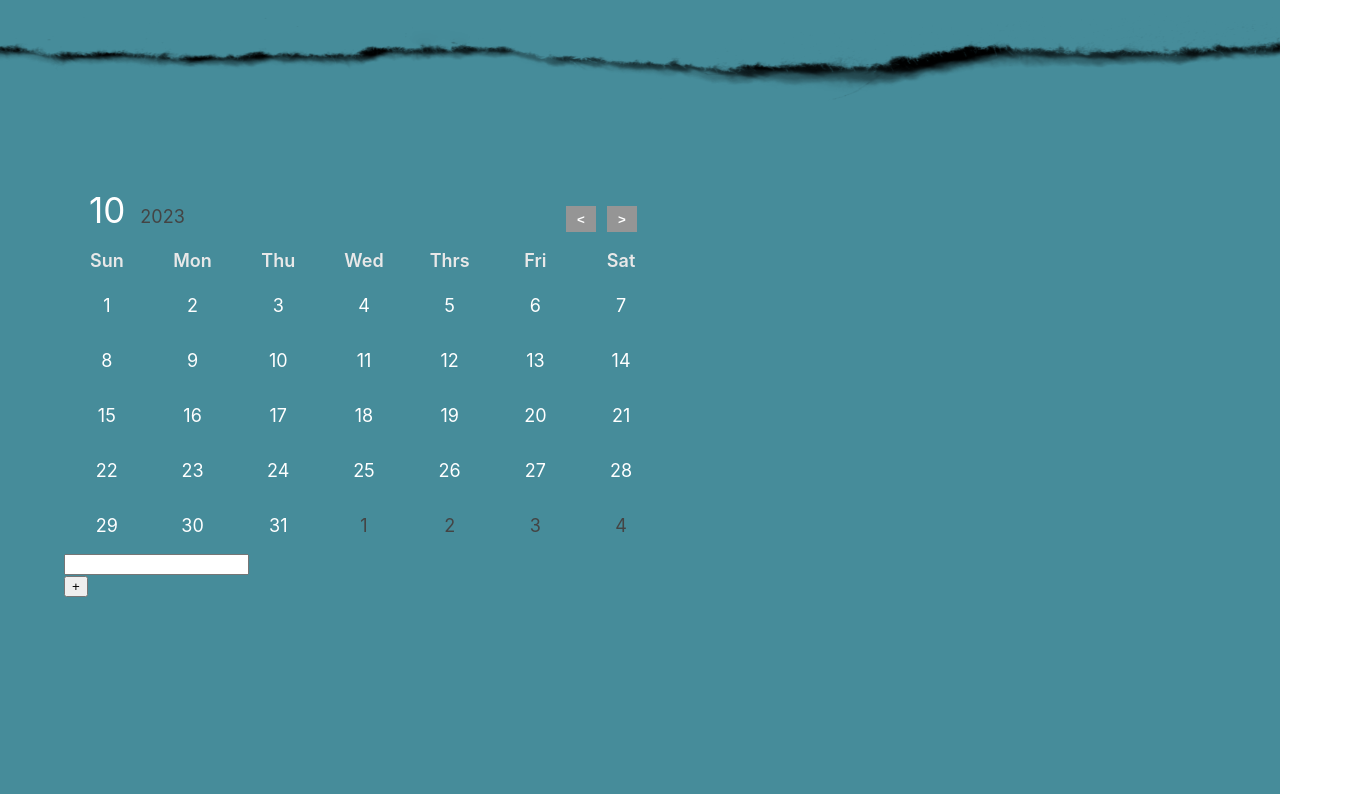
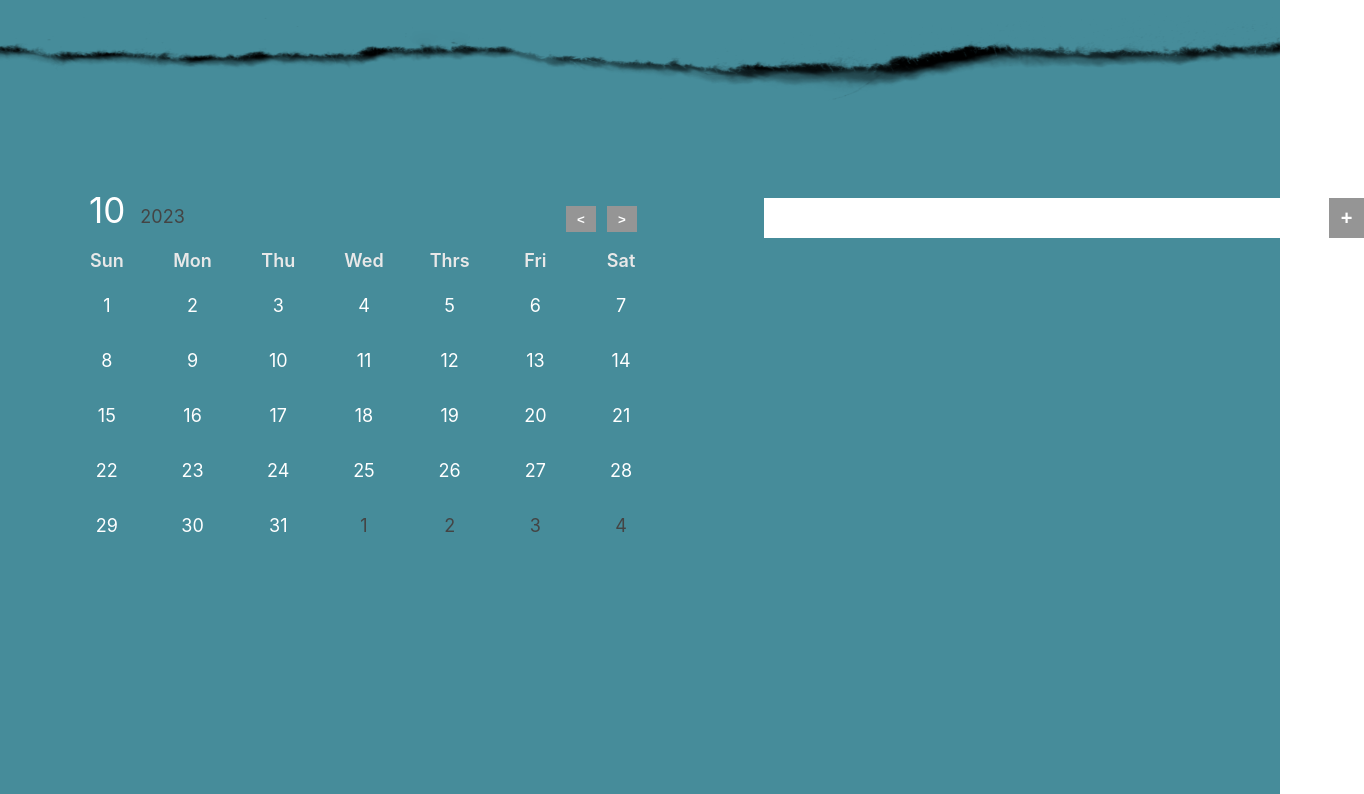
Before and after one commit to JeongYunmin/yuumni-todolist, a React (Create React App) app: page / in a window 1280 px wide. Shown: the part 686-1480 px from the top of the page, 1364 px wide, since content can reach past the window. Built offline with nearby package versions, Linux system fonts and the light colour scheme.

Commit message:
list 부분 css 스타일링

```diff
--- a/src/components/CreateInput.js
+++ b/src/components/CreateInput.js
@@ -1,31 +1,29 @@
 import React, { useState } from "react";
 import Btn from "./Btn";
+import "../styles/CreateInput.css";
 
 const CreateInput = ({ handleCreateTodo }) => {
   const [inputValue, setInputValue] = useState("");
 
   const handleChange = (e) => {
-    setInputValue(e.target.value); // 추가: input 값 변경 시 상태 업데이트
+    setInputValue(e.target.value);
   };
 
   const handleSubmit = (e) => {
     e.preventDefault();
-    handleCreateTodo(inputValue); // 수정: handleCreateTodo에 inputValue 전달
-    setInputValue(""); // 추가: submit 후 input 초기화
+    handleCreateTodo(inputValue);
+    setInputValue("");
   };
 
   return (
     <div className="CreateInput">
       <form onSubmit={handleSubmit}>
-        {" "}
-        {/* 수정: form의 onSubmit 이벤트 추가 */}
         <input
           className="typing_input_for_create"
           onChange={handleChange}
           value={inputValue}
         />
         <Btn type="create">Create</Btn>{" "}
-        {/* 수정: onClick 제거, type은 부모에서 받음 */}
       </form>
     </div>
   );
--- a/src/components/TodoItem.js
+++ b/src/components/TodoItem.js
@@ -1,4 +1,5 @@
-import React, { useState, useEffect } from "react";
+import React, { useState } from "react";
+import "../styles/TodoItem.css";
 
 const TodoItem = ({ el, onClickChecked }) => {
   const [checked, setChecked] = useState(false);
--- a/src/styles/Btn.css
+++ b/src/styles/Btn.css
@@ -15,7 +15,19 @@ button.right {
 }
 
 button.left:hover,
-button.right:hover {
+button.right:hover,
+button.create:hover {
   background-color: #888888;
   color: white;
 }
+
+button.create {
+  width: 35px;
+  height: 40px;
+  border: none;
+  font-weight: 600;
+  cursor: pointer;
+  font-size: 20px;
+  background-color: #959595;
+  color: white;
+}
--- /dev/null
+++ b/src/styles/CreateInput.css
@@ -0,0 +1,22 @@
+.CreateInput {
+  width: 600px;
+}
+
+.CreateInput form {
+  display: flex;
+  margin-top: 20px;
+  margin-bottom: 30px;
+}
+
+.CreateInput input {
+  width: 100%;
+  height: 40px;
+  font-size: 18px;
+  padding: 5px;
+  box-sizing: border-box;
+  border: none;
+}
+
+.CreateInput input:focus {
+  outline: none;
+}
--- a/src/styles/PlanningPage.css
+++ b/src/styles/PlanningPage.css
@@ -4,4 +4,6 @@
   background-color: #468c9a;
   padding: 5vw;
   box-sizing: border-box;
+  display: flex;
+  gap: 100px;
 }
--- /dev/null
+++ b/src/styles/TodoItem.css
@@ -0,0 +1,13 @@
+.TodoItem li {
+  list-style: none;
+  height: 40px;
+  font-size: 22px;
+  padding: 5px;
+  color: #474747;
+  display: flex;
+}
+
+.TodoItem li input {
+  width: 22px;
+  height: 22px;
+}
```
